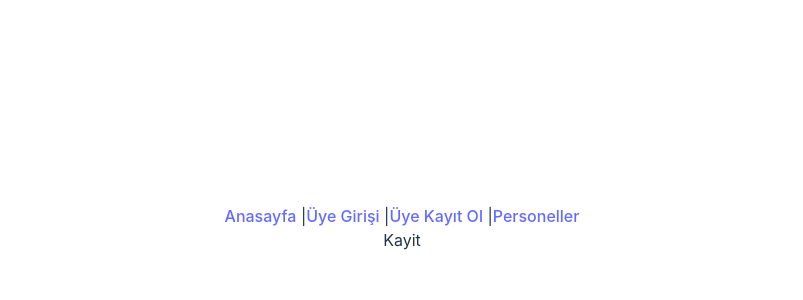
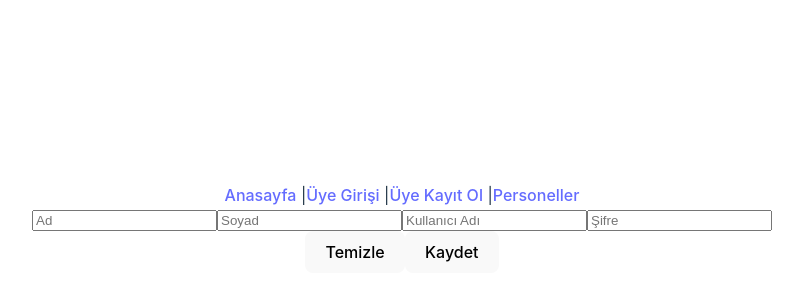
Before and after one commit to oznurtopcu34/reactProje, a React (Vite) app in the folder React/my-react-app/: page /Kayit in a window 1280 px wide. Shown: the part 172-472 px from the top of the page, without its empty margins (238-1041 px from the left). Built offline with nearby package versions, Linux system fonts and the light colour scheme.

Commit message:
Uye Kayit islemi

```diff
--- a/React/my-react-app/src/pages/Kayit.jsx
+++ b/React/my-react-app/src/pages/Kayit.jsx
@@ -1,9 +1,123 @@
-import React from 'react'
 
-const Kayit = () => {
+import React, { useState } from 'react';
+
+const Kayit = ({ uyeler, setUyeler }) => {
+  const [yakalananId, setYakalananId] = useState(uyeler.length > 0 ? uyeler[uyeler.length - 1].id + 1 : 1);
+  const [ad, setAd] = useState("");
+  const [soyad, setSoyad] = useState("");
+  const [kullaniciAdi, setKullaniciAdi] = useState("");
+  const [sifre, setSifre] = useState("");
+  const [duzenlenenUye, setDuzenlenenUye] = useState(false);
+  const [duzenlenenId, setDuzenlenenId] = useState(null);
+  const [hataMesaji, setHataMesaji] = useState("");
+
+  const kaydet = () => {
+    if (!ad || !soyad || !kullaniciAdi || !sifre) {
+      setHataMesaji("Lütfen tüm alanları doldurun!");
+      return;
+    }
+
+    if (duzenlenenUye) {
+      setUyeler(
+        uyeler.map((uye) =>
+          uye.id === duzenlenenId
+            ? { ...uye, ad, soyad, kullaniciAdi, sifre }
+            : uye
+        )
+      );
+      setDuzenlenenUye(false);
+    } else {
+      const yeniUye = {
+        id: yakalananId,
+        ad,
+        soyad,
+        kullaniciAdi,
+        sifre,
+      };
+      setUyeler([...uyeler, yeniUye]);
+      setYakalananId(yakalananId + 1);
+    }
+
+    setAd("");
+    setSoyad("");
+    setKullaniciAdi("");
+    setSifre("");
+    setDuzenlenenId(null);
+    setHataMesaji("");
+  };
+
+  const guncelle = (id) => {
+    const uye = uyeler.find((uye) => uye.id === id);
+    if (uye) {
+      setAd(uye.ad);
+      setSoyad(uye.soyad);
+      setKullaniciAdi(uye.kullaniciAdi);
+      setSifre(uye.sifre);
+      setDuzenlenenId(id);
+      setDuzenlenenUye(true);
+      setHataMesaji("");
+    }
+  };
+
+  const sil = (id) => {
+    setUyeler(uyeler.filter((uye) => uye.id !== id));
+  };
+
   return (
-    <div>Kayit</div>
-  )
-}
+    <>
+      <div>
+        <div>
+          {hataMesaji && <p style={{ color: "red" }}>{hataMesaji}</p>}
+          <div>
+            <input
+              value={ad}
+              onChange={(e) => setAd(e.target.value)}
+              type="text"
+              placeholder="Ad"
+            />
+            <input
+              value={soyad}
+              onChange={(e) => setSoyad(e.target.value)}
+              type="text"
+              placeholder="Soyad"
+            />
+            <input
+              value={kullaniciAdi}
+              onChange={(e) => setKullaniciAdi(e.target.value)}
+              type="text"
+              placeholder="Kullanıcı Adı"
+            />
+            <input
+              value={sifre}
+              onChange={(e) => setSifre(e.target.value)}
+              type="password"
+              placeholder="Şifre"
+            />
+            <div>
+              <button
+                onClick={() => {
+                  setAd("");
+                  setSoyad("");
+                  setKullaniciAdi("");
+                  setSifre("");
+                  setDuzenlenenUye(false);
+                  setDuzenlenenId(null);
+                  setHataMesaji("");
+                }}
+              >
+                Temizle
+              </button>
+              <button onClick={kaydet}>
+              Kaydet
+              </button>
+            </div>
+          </div>
+        </div>
 
-export default Kayit
+
+      </div>
+    </>
+  );
+};
+
+export default Kayit;
```
